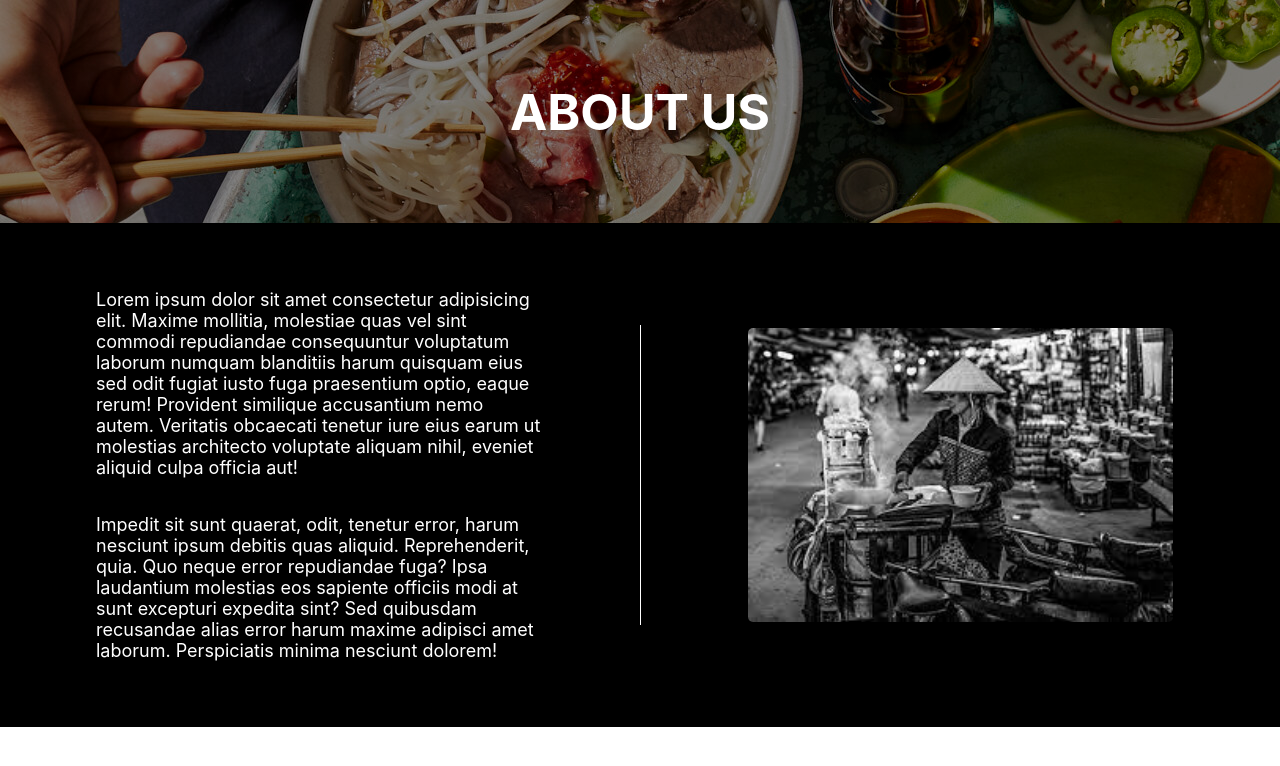
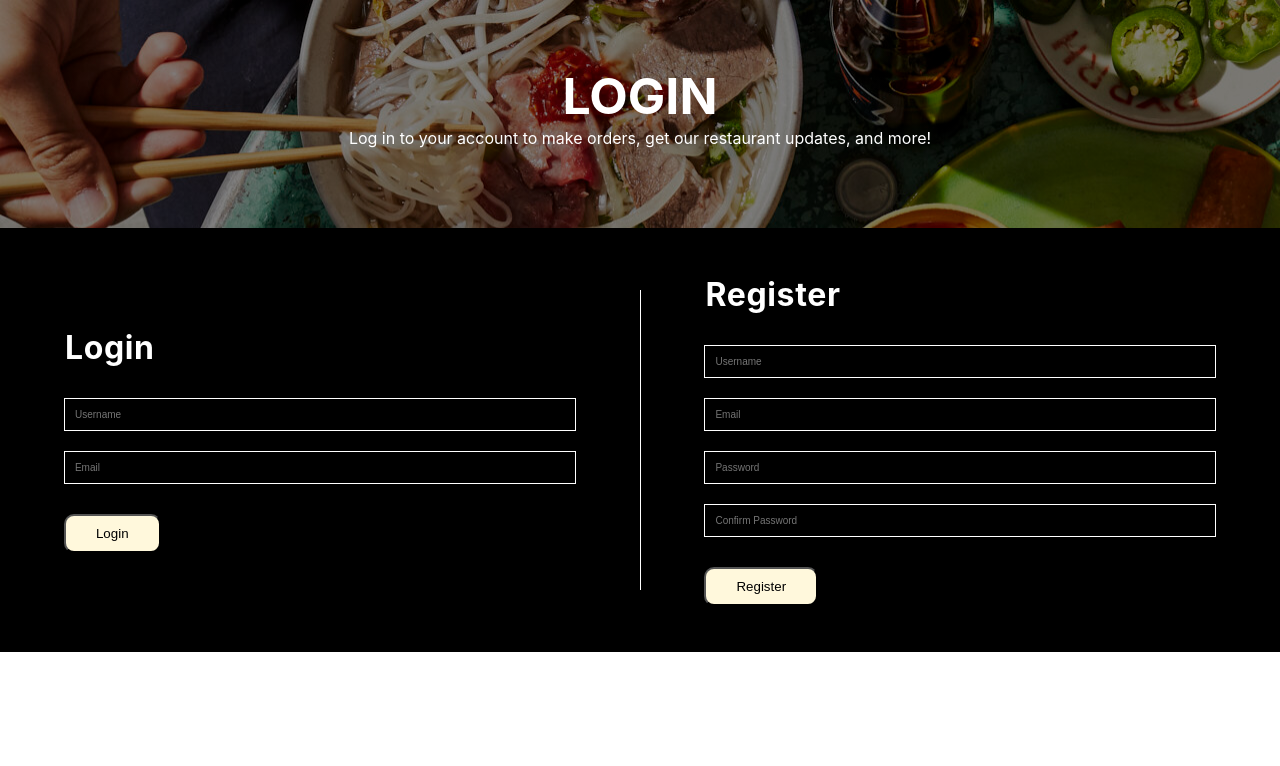
Before and after one commit to H13062/Project3444, a React (Create React App) app: page / in a window 1280 px wide. Shown: the top 766 px of the page. Built offline with nearby package versions, Linux system fonts and the light colour scheme.

Commit message:
fix style to fit the rest

```diff
--- a/src/App.js
+++ b/src/App.js
@@ -5,8 +5,8 @@ import { Register, AboutUs } from "./pages"
 function App() {
   return (
     <>
-       {/* <Register /> */}
-      <AboutUs />
+       <Register />
+      {/* <AboutUs /> */}
     </>
   );
 }
--- a/src/pages/Register/register.js
+++ b/src/pages/Register/register.js
@@ -2,7 +2,7 @@ import React from 'react';
 import './style.css';
 import {images} from '../../constants';
 
-function Register() {
+const Register = () =>  {
     return(
         <>
             <div className="login-page">
```
